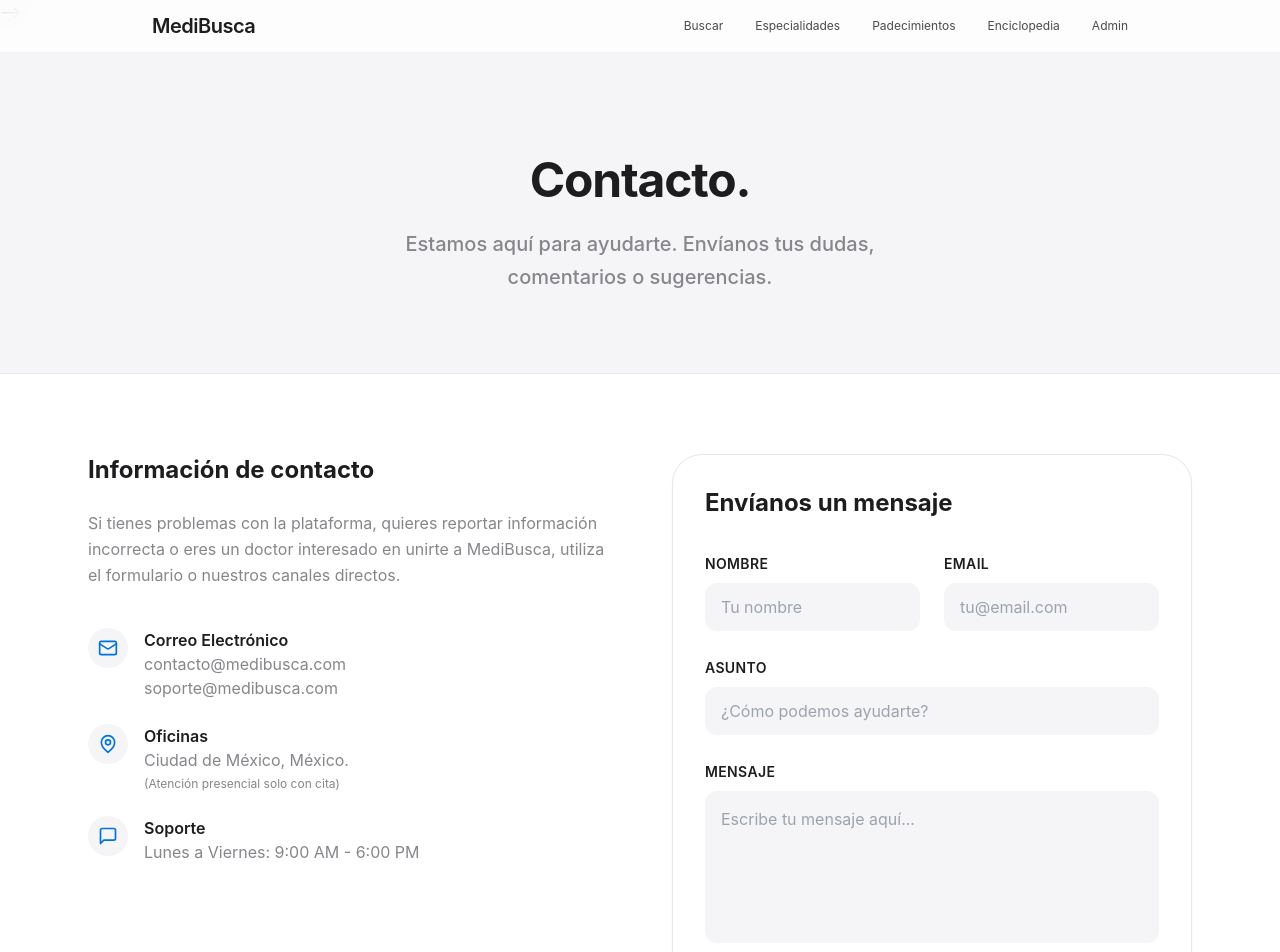
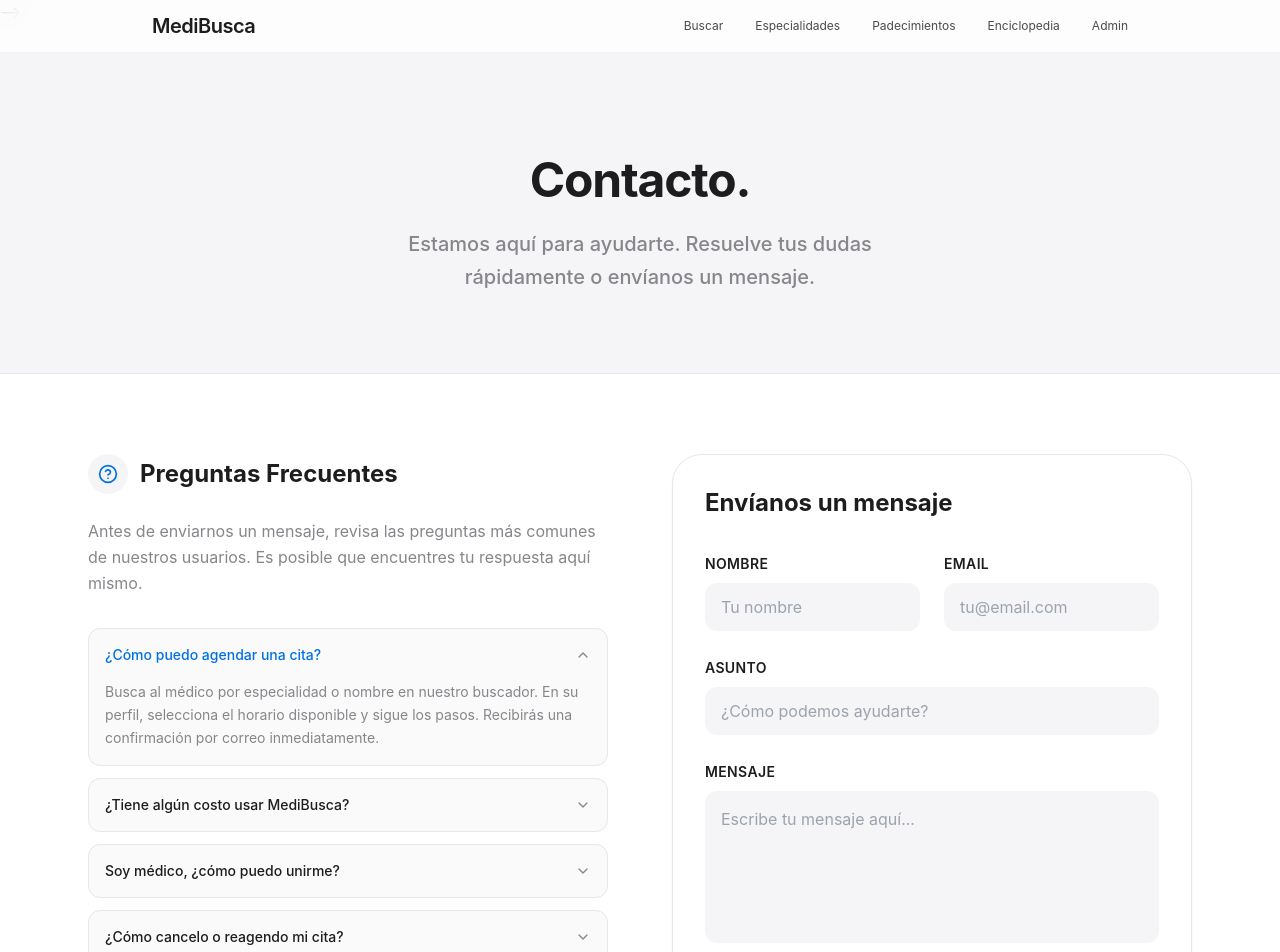
Before and after one commit to alicehocane/new-doctor, a React (Vite) app: page /contacto in a window 1280 px wide. Shown: the top 952 px of the page. Built offline with nearby package versions, Linux system fonts and the light colour scheme.

Commit message:
update contacto page

```diff
--- a/app/contacto/page.tsx
+++ b/app/contacto/page.tsx
@@ -1,7 +1,8 @@
 import React, { useState } from 'react';
-import { Mail, MapPin, Send, MessageSquare } from 'lucide-react';
+import { Send, ChevronDown, ChevronUp, HelpCircle } from 'lucide-react';
 
 export default function ContactPage() {
+  // Form State
   const [formData, setFormData] = useState({
     name: '',
     email: '',
@@ -9,6 +10,33 @@ export default function ContactPage() {
     message: ''
   });
   const [submitted, setSubmitted] = useState(false);
+
+  // FAQ State
+  const [openIndex, setOpenIndex] = useState<number | null>(0);
+
+  // FAQ Data
+  const faqs = [
+    {
+      question: "¿Cómo puedo agendar una cita?",
+      answer: "Busca al médico por especialidad o nombre en nuestro buscador. En su perfil, selecciona el horario disponible y sigue los pasos. Recibirás una confirmación por correo inmediatamente."
+    },
+    {
+      question: "¿Tiene algún costo usar MediBusca?",
+      answer: "No. Para los pacientes, buscar médicos y agendar citas es 100% gratuito. No hay cargos ocultos ni comisiones por reservar."
+    },
+    {
+      question: "Soy médico, ¿cómo puedo unirme?",
+      answer: "Nos encantaría tenerte. Visita la sección 'Para Médicos' en el menú principal o escríbenos directamente a través de este formulario seleccionando el asunto 'Afiliación'."
+    },
+    {
+      question: "¿Cómo cancelo o reagendo mi cita?",
+      answer: "Puedes gestionar tus citas desde el enlace que enviamos a tu correo de confirmación o iniciando sesión en tu cuenta de usuario en la sección 'Mis Citas'."
+    },
+    {
+      question: "¿Dónde están ubicadas sus oficinas?",
+      answer: "Nuestras oficinas centrales están en Ciudad de México, sin embargo, somos una plataforma digital y no ofrecemos atención presencial a pacientes en nuestras oficinas corporativas."
+    }
+  ];
 
   const handleSubmit = (e: React.FormEvent) => {
     e.preventDefault();
@@ -30,58 +58,60 @@ export default function ContactPage() {
           Contacto.
         </h1>
         <p className="text-xl text-[#86868b] max-w-xl mx-auto font-medium leading-relaxed">
-          Estamos aquí para ayudarte. Envíanos tus dudas, comentarios o sugerencias.
+          Estamos aquí para ayudarte. Resuelve tus dudas rápidamente o envíanos un mensaje.
         </p>
       </div>
 
       <div className="max-w-6xl mx-auto px-6 py-20 grid md:grid-cols-2 gap-16">
 
-        {/* Contact Info */}
-        <div className="space-y-10">
+        {/* Left Column: FAQs (Replaced previous static info) */}
+        <div className="space-y-8">
           <div>
-            <h2 className="text-2xl font-bold text-[#1d1d1f] mb-6">Información de contacto</h2>
-            <p className="text-[#86868b] leading-relaxed">
-              Si tienes problemas con la plataforma, quieres reportar información incorrecta o eres un doctor interesado en unirte a MediBusca, utiliza el formulario o nuestros canales directos.
+            <div className="flex items-center gap-3 mb-6">
+                <div className="w-10 h-10 rounded-full bg-[#f5f5f7] flex items-center justify-center shrink-0">
+                    <HelpCircle className="w-5 h-5 text-[#0071e3]" />
+                </div>
+                <h2 className="text-2xl font-bold text-[#1d1d1f]">Preguntas Frecuentes</h2>
+            </div>
+            <p className="text-[#86868b] leading-relaxed mb-8">
+              Antes de enviarnos un mensaje, revisa las preguntas más comunes de nuestros usuarios. Es posible que encuentres tu respuesta aquí mismo.
             </p>
           </div>
 
-          <div className="space-y-6">
-            <div className="flex items-start gap-4">
-              <div className="w-10 h-10 rounded-full bg-[#f5f5f7] flex items-center justify-center shrink-0">
-                <Mail className="w-5 h-5 text-[#0071e3]" />
+          <div className="space-y-3">
+            {faqs.map((faq, index) => (
+              <div
+                key={index}
+                className="border border-gray-200 rounded-xl overflow-hidden bg-[#f5f5f7]/50"
+              >
+                <button
+                  onClick={() => setOpenIndex(openIndex === index ? null : index)}
+                  className="w-full flex items-center justify-between p-4 text-left hover:bg-[#f5f5f7] transition-colors"
+                >
+                  <span className={`font-medium text-sm ${openIndex === index ? 'text-[#0071e3]' : 'text-[#1d1d1f]'}`}>
+                    {faq.question}
+                  </span>
+                  {openIndex === index ? (
+                    <ChevronUp className="w-4 h-4 text-[#86868b]" />
+                  ) : (
+                    <ChevronDown className="w-4 h-4 text-[#86868b]" />
+                  )}
+                </button>
+
+                {openIndex === index && (
+                  <div className="px-4 pb-4 pt-0">
+                    <p className="text-sm text-[#86868b] leading-relaxed">
+                      {faq.answer}
+                    </p>
+                  </div>
+                )}
               </div>
-              <div>
-                <h3 className="font-semibold text-[#1d1d1f]">Correo Electrónico</h3>
-                <p className="text-[#86868b]">contacto@medibusca.com</p>
-                <p className="text-[#86868b]">soporte@medibusca.com</p>
-              </div>
-            </div>
-
-            <div className="flex items-start gap-4">
-              <div className="w-10 h-10 rounded-full bg-[#f5f5f7] flex items-center justify-center shrink-0">
-                <MapPin className="w-5 h-5 text-[#0071e3]" />
-              </div>
-              <div>
-                <h3 className="font-semibold text-[#1d1d1f]">Oficinas</h3>
-                <p className="text-[#86868b]">Ciudad de México, México.</p>
-                <span className="text-xs text-[#86868b] block mt-1">(Atención presencial solo con cita)</span>
-              </div>
-            </div>
-
-            <div className="flex items-start gap-4">
-              <div className="w-10 h-10 rounded-full bg-[#f5f5f7] flex items-center justify-center shrink-0">
-                <MessageSquare className="w-5 h-5 text-[#0071e3]" />
-              </div>
-              <div>
-                <h3 className="font-semibold text-[#1d1d1f]">Soporte</h3>
-                <p className="text-[#86868b]">Lunes a Viernes: 9:00 AM - 6:00 PM</p>
-              </div>
-            </div>
+            ))}
           </div>
         </div>
 
-        {/* Form */}
-        <div className="bg-white p-8 rounded-[30px] border border-slate-200 shadow-sm">
+        {/* Right Column: Contact Form */}
+        <div className="bg-white p-8 rounded-[30px] border border-slate-200 shadow-sm h-fit">
           <h2 className="text-2xl font-bold text-[#1d1d1f] mb-8">Envíanos un mensaje</h2>
 
           {submitted ? (
```
